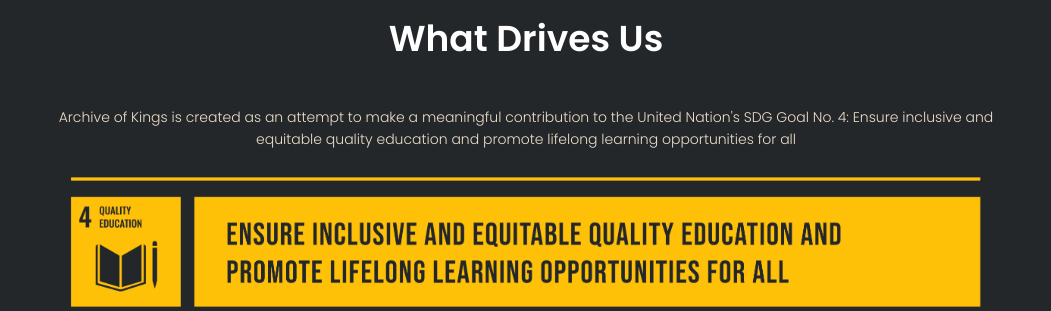
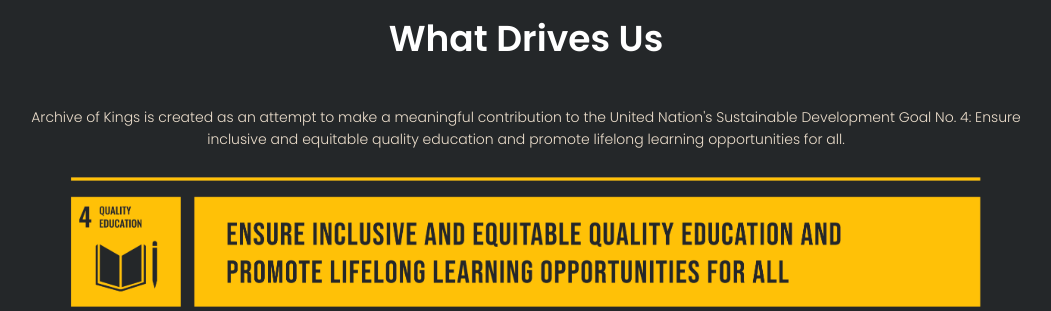
Before and after one commit to Moonlight231/Archive_of_Kings, a Flask app: page / in a window 1280 px wide. Shown: the part 1487-1798 px from the top of the page, without its empty margins (114-1165 px from the left). Run offline with Flask 3, Linux system fonts and the light colour scheme; some libraries are stand-ins or nearby versions.

Commit message:
edited some minor stuff

```diff
--- a/templates/index.html
+++ b/templates/index.html
@@ -107,7 +107,7 @@
     <section class="supporting-characters">
     <h1>What Drives Us</h1>
       <p>
-        Archive of Kings is created as an attempt to make a meaningful contribution to the United Nation's SDG Goal No. 4: Ensure inclusive and equitable quality education and promote lifelong learning opportunities for all
+        Archive of Kings is created as an attempt to make a meaningful contribution to the United Nation's Sustainable Development Goal No. 4: Ensure inclusive and equitable quality education and promote lifelong learning opportunities for all.
       </p>
     <img src="{{url_for('static', filename= '/images/sdg-report.png')}}" />
     </section>
```
Also changed, not shown: static/images/625606b6-f7e8-11ed-bfac-b4b5b67792d2_187809850_3999571876759170_1820367230832634989_n.jpg (added), static/images/c78ba2ef-f7e9-11ed-9d90-b4b5b67792d2_Admin.png (added).
